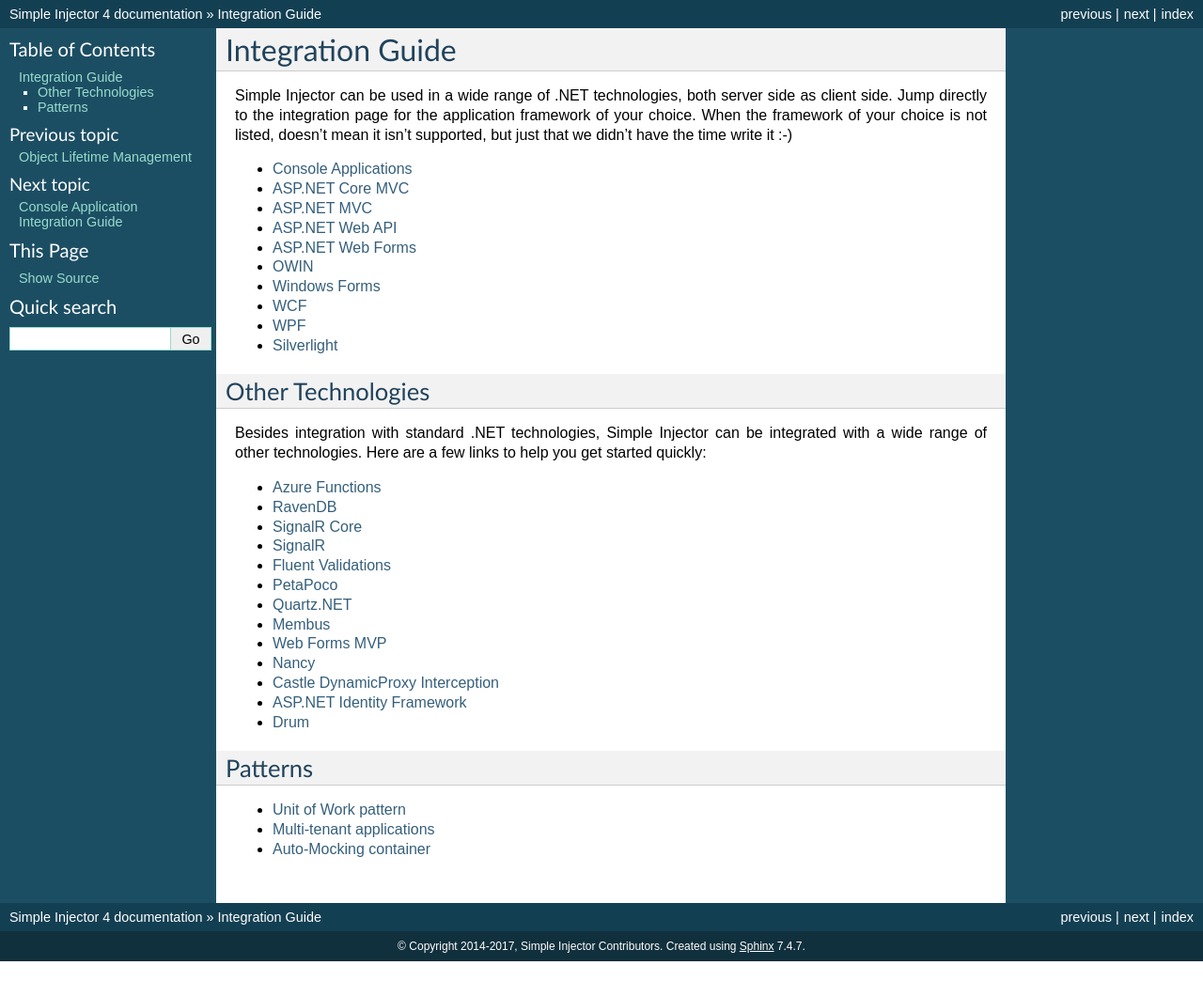
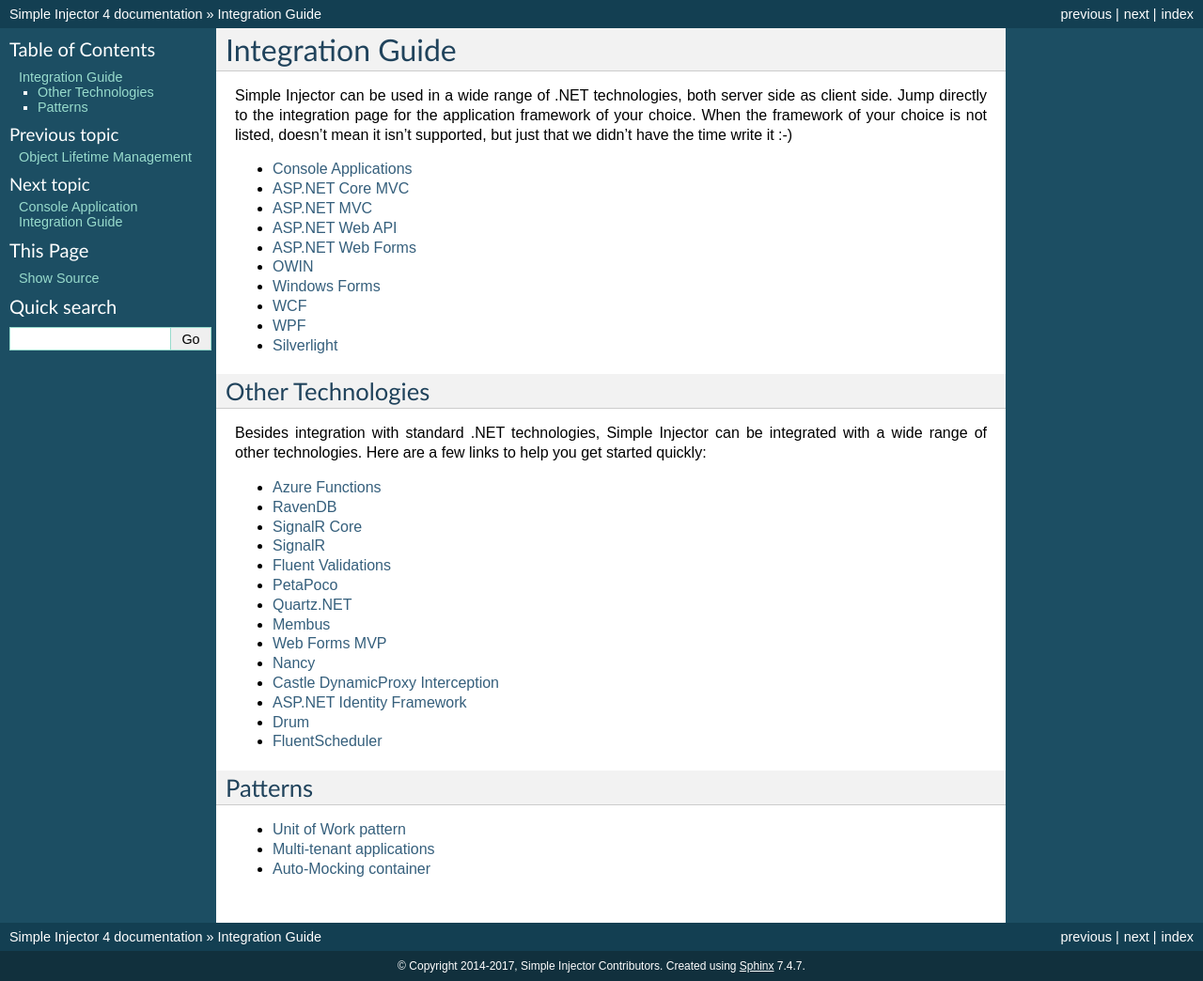
Before and after one commit to simpleinjector/Documentation, a Sphinx documentation site: the page built from source/integration.rst, in a window 1280 px wide. Shown: the whole page at 94% size. Built offline with Sphinx 7.4.7, drawn with Linux system fonts in a browser that asks for light colours; before the commit the page ends 1023 px from its top, so only the background shows below that.

Commit message:
Added FluentScheduler
Added a link to an FluentScheduler integration example in the "Other
Technologies" section of the integration page

```diff
--- a/source/integration.rst
+++ b/source/integration.rst
@@ -36,6 +36,7 @@ Besides integration with standard .NET technologies, Simple Injector can be inte
 * `Castle DynamicProxy Interception <https://stackoverflow.com/questions/24513530/using-simple-injector-with-castle-proxy-interceptor>`_
 * `ASP.NET Identity Framework <https://github.com/simpleinjector/SimpleInjector/issues/597>`_
 * `Drum <https://stackoverflow.com/questions/26661621/how-to-register-drum-urimaker-using-simple-injector>`_
+* `FluentScheduler <https://stackoverflow.com/a/53956064/264697>`_
 
 Patterns
 ========
```
